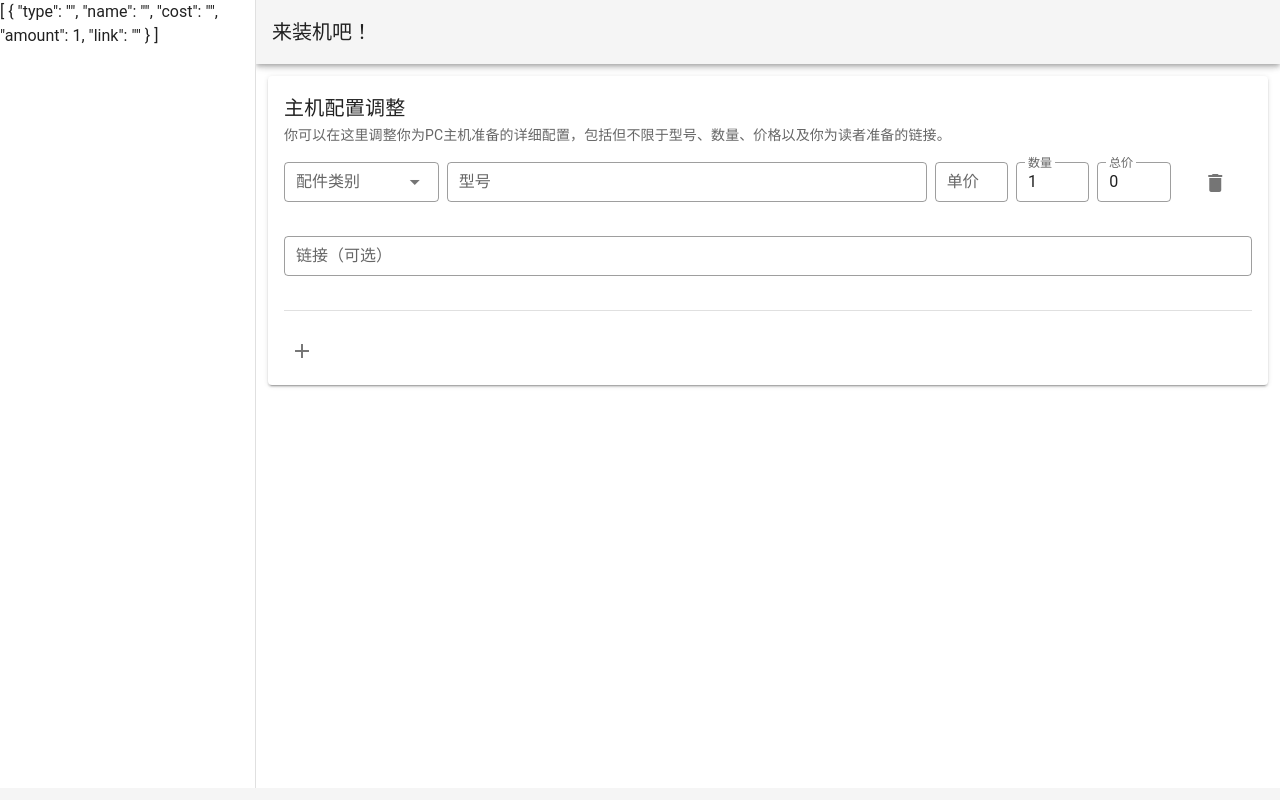
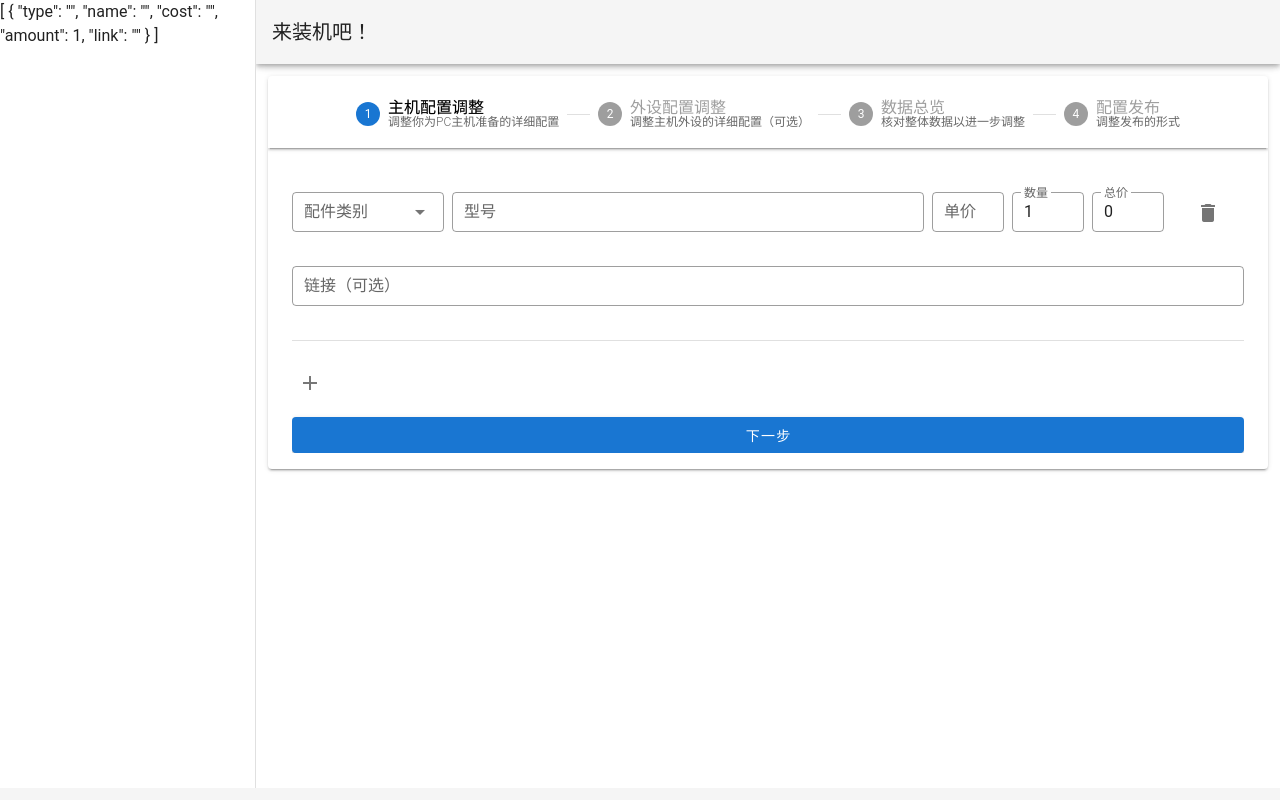
Before and after one commit to YeEeck/pc-build-now, a Vue app: page / in a window 1280 px wide. Built offline with nearby package versions, Linux system fonts and the light colour scheme.

Commit message:
应用结构更改，新增步骤条。完成外设配置页面

```diff
--- a/src/components/EditView/InformationEditCard.vue
+++ b/src/components/EditView/InnerComponentEditCard.vue
@@ -1,11 +1,7 @@
 <template>
-    <v-card>
-        <v-card-title>主机配置调整</v-card-title>
-        <v-card-subtitle>
-            你可以在这里调整你为PC主机准备的详细配置，包括但不限于型号、数量、价格以及你为读者准备的链接。
-        </v-card-subtitle>
-        <v-card-text>
+    <div>
         <v-row
+            class="mt-4"
             dense
             justify="center"
             align="baseline"
@@ -72,8 +68,7 @@
         <v-btn icon @click="addComponentDataItem">
             <v-icon>mdi-plus</v-icon>
         </v-btn>
-        </v-card-text>
-    </v-card>
+    </div>
 </template>
 <script>
 // 配件表空数据模板
--- /dev/null
+++ b/src/components/EditView/OuterComponentEditCard.vue
@@ -0,0 +1,162 @@
+<template>
+    <div>
+        <v-row
+            class="mt-4"
+            dense
+            justify="center"
+            align="baseline"
+            v-for="(item, i) in component_data"
+            :key="i"
+        >
+            <v-col cols="2">
+                <v-combobox
+                    v-model="item.type"
+                    :items="pc_component_types_processed"
+                    label="配件类别"
+                    outlined
+                    dense
+                ></v-combobox>
+            </v-col>
+            <v-col cols="6">
+                <v-text-field
+                    outlined
+                    dense
+                    label="型号"
+                    v-model="item.name"
+                ></v-text-field>
+            </v-col>
+            <v-col cols="1">
+                <v-text-field
+                    outlined
+                    dense
+                    label="单价"
+                    v-model="item.cost"
+                ></v-text-field>
+            </v-col>
+            <v-col cols="1">
+                <v-text-field
+                    outlined
+                    dense
+                    label="数量"
+                    v-model="item.amount"
+                ></v-text-field>
+            </v-col>
+            <v-col cols="1">
+                <v-text-field
+                    dense
+                    outlined
+                    readonly
+                    label="总价"
+                    :value="item.cost * item.amount"
+                ></v-text-field>
+            </v-col>
+            <v-col cols="1" class="text-align-center">
+                <v-btn icon @click="deleteComponentDataItem(i)">
+                    <v-icon>mdi-delete</v-icon>
+                </v-btn>
+            </v-col>
+            <v-col cols="12">
+                <v-text-field
+                    outlined
+                    dense
+                    label="链接（可选）"
+                    v-model="item.link"
+                ></v-text-field>
+            </v-col>
+            <v-col><v-divider></v-divider><br /></v-col>
+        </v-row>
+        <v-btn icon @click="addComponentDataItem">
+            <v-icon>mdi-plus</v-icon>
+        </v-btn>
+    </div>
+</template>
+<script>
+// 配件表空数据模板
+const component_data_item_model = {
+    type: "",
+    name: "",
+    cost: "",
+    amount: 1,
+    link: "",
+}
+export default {
+    name: "InformationEditCard",
+    data: () => ({
+        pc_component_types: ["显示器", "鼠标", "键盘", "耳机", "音响"],
+        component_data: [],
+    }),
+    computed: {
+        pc_component_types_processed() {
+            let types_result = JSON.parse(
+                JSON.stringify(this.pc_component_types)
+            )
+            for (let index = 0; index < this.component_data.length; index++) {
+                const element = this.component_data[index]
+                let type_index = types_result.indexOf(element.type)
+                if (type_index != -1) {
+                    types_result.splice(type_index, 1)
+                }
+            }
+            return types_result
+        },
+    },
+    watch: {
+        component_data: {
+            handler(item_new) {
+                // 数据改变后则备份
+                this.backupComponentData()
+                this.$store.commit(
+                    "update_outer_component_data",
+                    JSON.parse(JSON.stringify(item_new))
+                )
+            },
+            deep: true,
+        },
+    },
+    mounted() {
+        // 页面载入时从localStorage中恢复数据
+        this.recoverComponentData()
+        // 页面载入后设定每十秒备份数据到localStorage
+        // setInterval(() => {
+        //     this.backupComponentData()
+        // }, 10000)
+        // 页面载入时如果localStorage中数据为空则为配件表新增第一个空数据
+        // 外设为可选项，因此取消第一个空数据的新增
+        if (this.component_data == null) {
+            this.component_data = []
+            // this.addComponentDataItem()
+        }
+    },
+    methods: {
+        addComponentDataItem() {
+            // 为配件表新增一行空数据
+            this.component_data.push(
+                JSON.parse(JSON.stringify(component_data_item_model))
+            )
+        },
+        deleteComponentDataItem(index) {
+            // 为配件表删除一行指定的数据
+            this.component_data.splice(index, 1)
+        },
+        backupComponentData() {
+            // 将配件表备份入localStorage
+            localStorage.setItem(
+                "outer_component_data",
+                JSON.stringify(this.component_data)
+            )
+        },
+        recoverComponentData() {
+            // 将配件表数据从localStorage中恢复
+            this.component_data = JSON.parse(
+                localStorage.getItem("outer_component_data")
+            )
+        },
+    },
+}
+</script>
+
+<style scoped>
+.text-align-center {
+    text-align: center;
+}
+</style>
--- /dev/null
+++ b/src/components/EditView/TotalInformationCard.vue
@@ -0,0 +1,3 @@
+<template>
+    <div></div>
+</template>
--- a/src/store/index.js
+++ b/src/store/index.js
@@ -6,12 +6,16 @@ Vue.use(Vuex)
 export default new Vuex.Store({
     state: {
         inner_component_data: null,
+        outer_component_data: null,
     },
     getters: {},
     mutations: {
         update_inner_component_data(state, data) {
             state.inner_component_data = data
         },
+        update_outer_component_data(state, data) {
+            state.outer_component_data = data
+        },
     },
     actions: {},
     modules: {},
--- a/src/views/EditView.vue
+++ b/src/views/EditView.vue
@@ -1,24 +1,74 @@
 <template>
     <div class="home">
-        <information-edit-card></information-edit-card>
+        <v-stepper v-model="step_main">
+            <v-stepper-header class="pl-16 pr-16">
+                <v-stepper-step :complete="step_main > 1" editable step="1">
+                    主机配置调整
+                    <small> 调整你为PC主机准备的详细配置 </small>
+                </v-stepper-step>
+                <v-divider></v-divider>
+                <v-stepper-step :complete="step_main > 2" editable step="2">
+                    外设配置调整
+                    <small> 调整主机外设的详细配置（可选） </small>
+                </v-stepper-step>
+                <v-divider></v-divider>
+                <v-stepper-step :complete="step_main > 3" editable step="3">
+                    数据总览
+                    <small> 核对整体数据以进一步调整 </small>
+                </v-stepper-step>
+                <v-divider></v-divider>
+                <v-stepper-step :complete="step_main > 4" editable step="4">
+                    配置发布
+                    <small> 调整发布的形式 </small>
+                </v-stepper-step>
+            </v-stepper-header>
+
+            <v-stepper-content step="1">
+                <inner-component-edit-card></inner-component-edit-card>
+                <v-btn
+                    color="primary"
+                    class="mt-4"
+                    block
+                    @click="step_main = 2"
+                >
+                    下一步
+                </v-btn>
+            </v-stepper-content>
+
+            <v-stepper-content step="2">
+                <outer-component-edit-card></outer-component-edit-card>
+                <v-btn color="primary" class="mt-4" @click="step_main = 3">
+                    下一步
+                </v-btn>
+            </v-stepper-content>
+
+            <v-stepper-content step="3">
+                <total-information-card></total-information-card>
+                <v-btn color="primary" @click="step_main = 4"> 下一步 </v-btn>
+            </v-stepper-content>
+        </v-stepper>
     </div>
 </template>
 
 <script>
-import InformationEditCard from "../components/EditView/InformationEditCard.vue"
+import InnerComponentEditCard from "../components/EditView/InnerComponentEditCard.vue"
+import TotalInformationCard from "../components/EditView/TotalInformationCard.vue"
+import OuterComponentEditCard from "../components/EditView/OuterComponentEditCard.vue"
 
 export default {
     name: "HomeView",
     components: {
-        InformationEditCard,
+        InnerComponentEditCard,
+        TotalInformationCard,
+        OuterComponentEditCard,
     },
     data: () => ({
+        step_main: 1,
     }),
     mounted() {
         document.title =
             "(编辑视图)来装机吧！——一站式PC装机配置单编写查看与分析"
     },
-    methods: {
-    },
+    methods: {},
 }
 </script>
```
Lines whose indentation alone changed are shown as unchanged.
